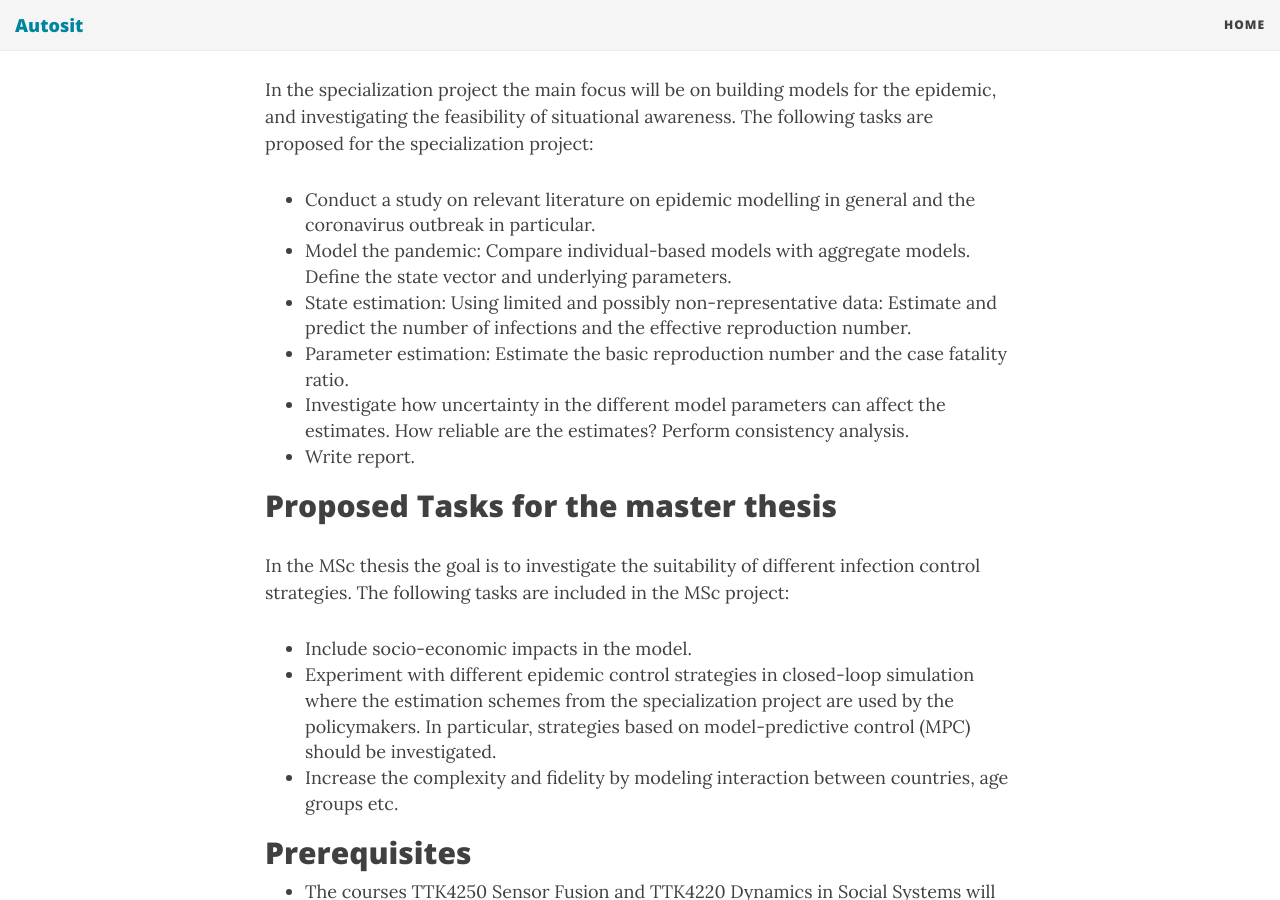
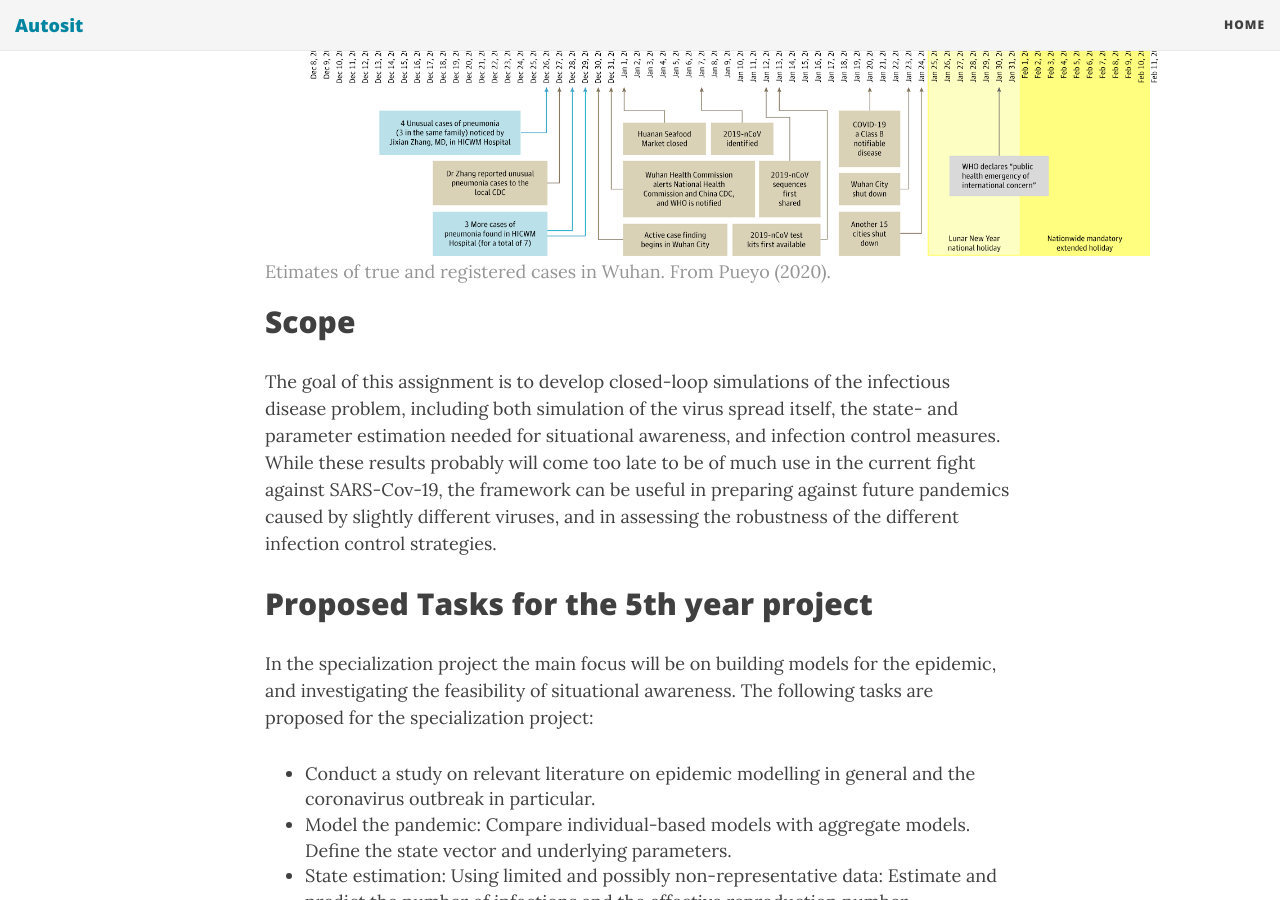
Before and after one commit to autosit/autosit.github.io, a Jekyll site: the page built from _posts/2020-04-08-corona.md, in a window 1280 px wide and 900 px high, scrolled down 1122 px. Built offline with Jekyll 4.4.1, drawn with Linux system fonts in a browser that asks for light colours; nearby versions of some CDN libraries.

Commit message:
pueyo illustration in corona project

```diff
--- a/_posts/2020-04-08-corona.md
+++ b/_posts/2020-04-08-corona.md
@@ -11,6 +11,9 @@
 
 Models of different levels of fidelity have been used in attempts to understand and predict the spread of the coronavirus. Other researchers have focused on estimating key parameters such as the reproduction number and the case fatality ratio. Estimating these parameters has been difficult, because the researchers have had to use non-representative sample populations (e.g., the predominantly old population onboard Diamond Princess).
 
+
+|<img src="{{site.url}}/assets/pueyograph.png" width="900"> |
+|<span style="color:#959595"> Etimates of true and registered cases in Wuhan. From Pueyo (2020).</span>|
 
 ## Scope
 
```
Also changed, not shown: assets/pueyograph.png (added).
